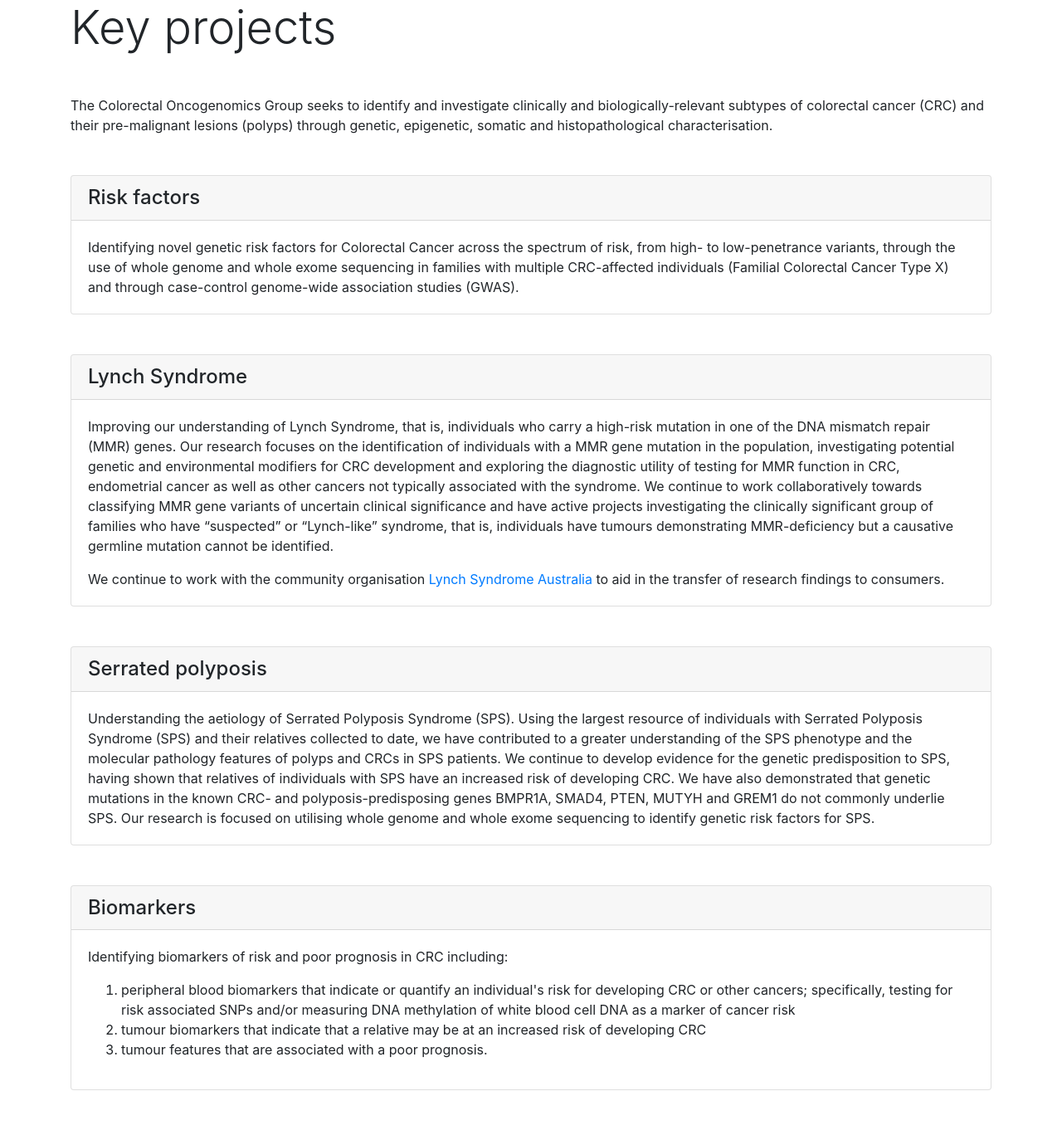
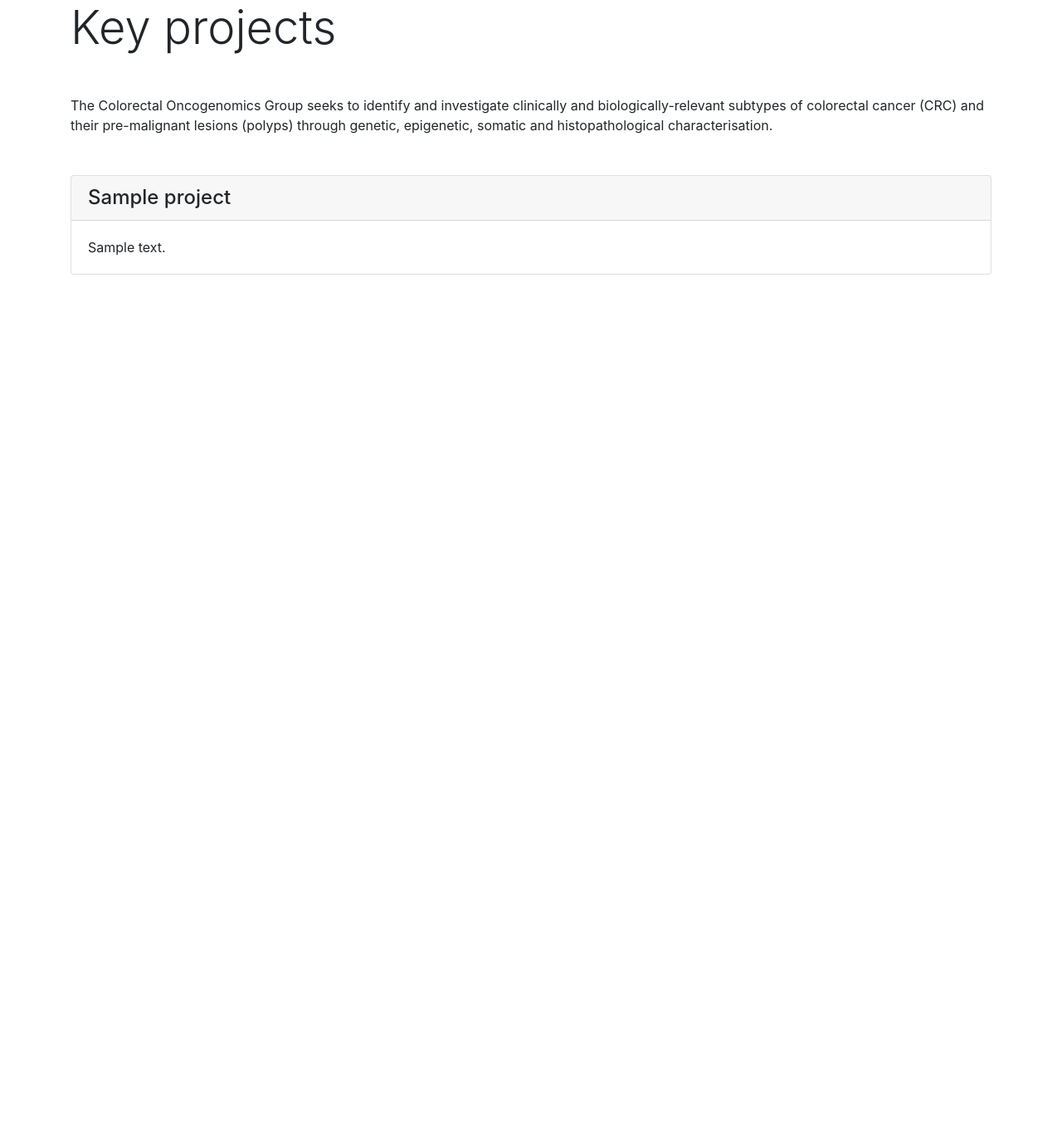
Before and after one commit to bjpop/coglabweb, a Python web app: template templates/projects.html in a window 1280 px wide. Shown: the part 104-1466 px from the top of the page at 83% size. After the commit the page ends 435 px from the top, so only its background shows below. Run offline with Jinja, Linux system fonts and the light colour scheme; the template is opened without the code that fills it: most values are stand-ins (such as "Sample title", 1, 10 or a date in 2020); some libraries are stand-ins or nearby versions.

Commit message:
Template the projects page, generalise page generation

```diff
--- a/templates/projects.html
+++ b/templates/projects.html
@@ -4,51 +4,20 @@
 {% block content %}
 {{ super () }}
 
+<h1 class="display-4 my-5">Key projects</h1>
 
-          <h1 class="display-4 my-5">Key projects</h1>
-	  <p> The Colorectal Oncogenomics Group seeks to identify and investigate clinically and biologically-relevant subtypes of colorectal cancer (CRC) and their pre-malignant lesions (polyps) through genetic, epigenetic, somatic and histopathological characterisation.</p>
+<p>The Colorectal Oncogenomics Group seeks to identify and investigate clinically and biologically-relevant subtypes of colorectal cancer (CRC) and their pre-malignant lesions (polyps) through genetic, epigenetic, somatic and histopathological characterisation.</p>
 
-          <div class="card my-5">
-            <h4 class="card-header">Risk factors</h4>
-            <div class="card-body">
-              <p class="card-text">
-	  Identifying novel genetic risk factors for Colorectal Cancer across the spectrum of risk, from high- to low-penetrance variants, through the use of whole genome and whole exome sequencing in families with multiple CRC-affected individuals (Familial Colorectal Cancer Type X) and through case-control genome-wide association studies (GWAS).
-              </p>
-            </div>
-          </div>
+{% for project in contents %}
 
-          <div class="card my-5">
-            <h4 class="card-header">Lynch Syndrome</h4>
-            <div class="card-body">
-              <p class="card-text">
-	  Improving our understanding of Lynch Syndrome, that is, individuals who carry a high-risk mutation in one of the DNA mismatch repair (MMR) genes. Our research focuses on the identification of individuals with a MMR gene mutation in the population, investigating potential genetic and environmental modifiers for CRC development and exploring the diagnostic utility of testing for MMR function in CRC, endometrial cancer as well as other cancers not typically associated with the syndrome.  We continue to work collaboratively towards classifying MMR gene variants of uncertain clinical significance and have active projects investigating the clinically significant group of families who have “suspected” or “Lynch-like” syndrome, that is, individuals have tumours demonstrating MMR-deficiency but a causative germline mutation cannot be identified. </p>
+  <div class="card my-5">
+    <h4 class="card-header">{{ project.title }}</h4>
+      <div class="card-body">
+        <p class="card-text">
+          {{ project.description }}
+        </p>
+      </div>
+  </div>
+{% endfor %}
 
-              <p class="card-text">
-	  We continue to work with the community organisation <a href="https://lynchsyndrome.org.au/">Lynch Syndrome Australia</a> to aid in the transfer of research findings to consumers.
-              </p>
-            </div>
-          </div>
-
-          <div class="card my-5">
-            <h4 class="card-header">Serrated polyposis</h4>
-            <div class="card-body">
-              <p class="card-text">
-	  Understanding the aetiology of Serrated Polyposis Syndrome (SPS).  Using the largest resource of individuals with Serrated Polyposis Syndrome (SPS) and their relatives collected to date, we have contributed to a greater understanding of the SPS phenotype and the molecular pathology features of polyps and CRCs in SPS patients. We continue to develop evidence for the genetic predisposition to SPS, having shown that relatives of individuals with SPS have an increased risk of developing CRC.  We have also demonstrated that genetic mutations in the known CRC- and polyposis-predisposing genes BMPR1A, SMAD4, PTEN, MUTYH and GREM1 do not commonly underlie SPS.  Our research is focused on utilising whole genome and whole exome sequencing to identify genetic risk factors for SPS.
-              </p>
-            </div>
-          </div>
-
-          <div class="card my-5">
-            <h4 class="card-header">Biomarkers</h4>
-            <div class="card-body">
-              <p class="card-text">
-	  Identifying biomarkers of risk and poor prognosis in CRC including:
-	    <ol>
-		    <li>peripheral blood biomarkers that indicate or quantify an individual's risk for developing CRC or other cancers; specifically, testing for risk associated SNPs and/or measuring DNA methylation of white blood cell DNA as a marker of cancer risk </li>
-		    <li>tumour biomarkers that indicate that a relative may be at an increased risk of developing CRC</li>
-		    <li>tumour features that are associated with a poor prognosis.</li>
-	    </ol>
-              </p>
-            </div>
-          </div>
 {% endblock %}
--- a/templates/team.html
+++ b/templates/team.html
@@ -6,7 +6,7 @@
 
 <h1 class="display-4 my-5">Team members</h1>
 
-  {% for person in people %}
+  {% for person in contents %}
     <div class="card my-5">
       <h4 class="card-header">{{ person.name }}</h4>
       <div class="card-body">
```
Also changed, not shown: coglabweb/main.py (+20 -24 lines), docs/projects.html (+12 -8 lines), templates/projects.yaml (added, +25 -0 lines).
